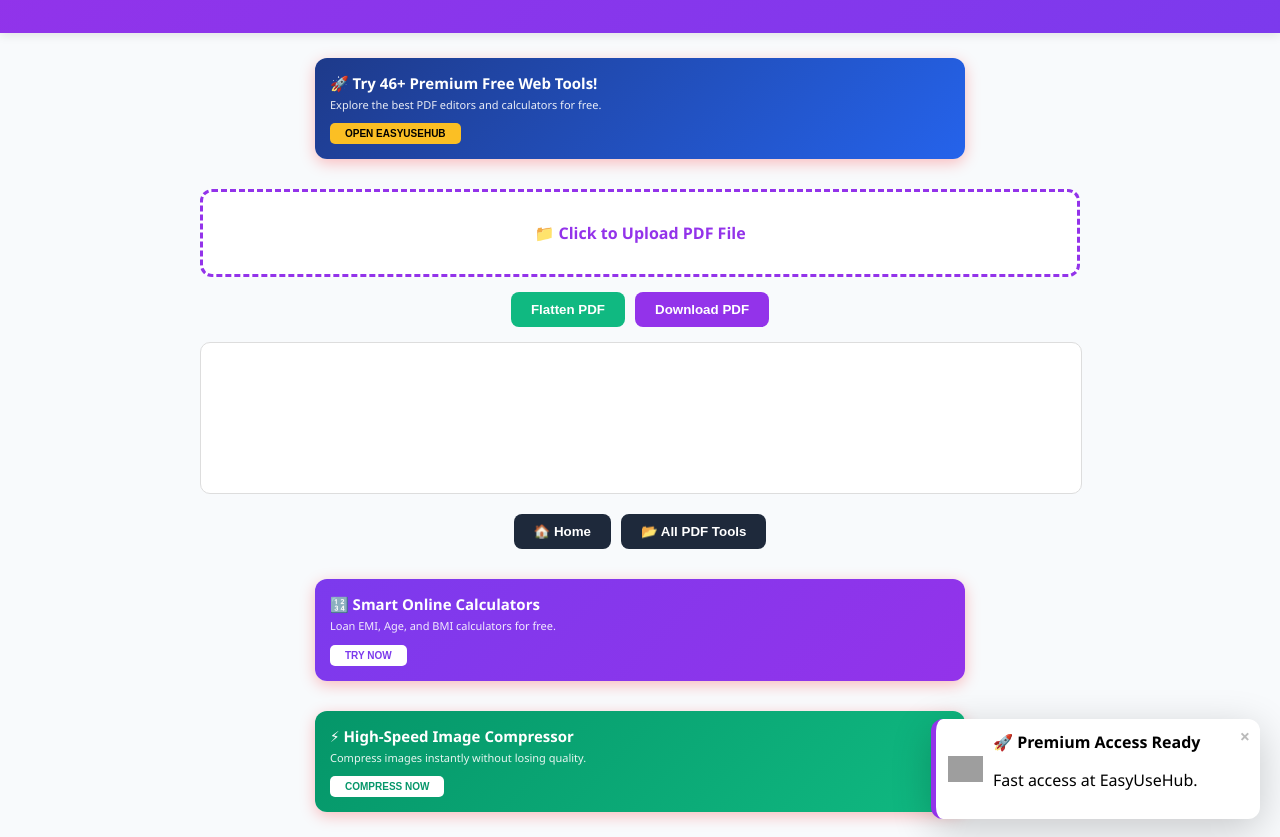
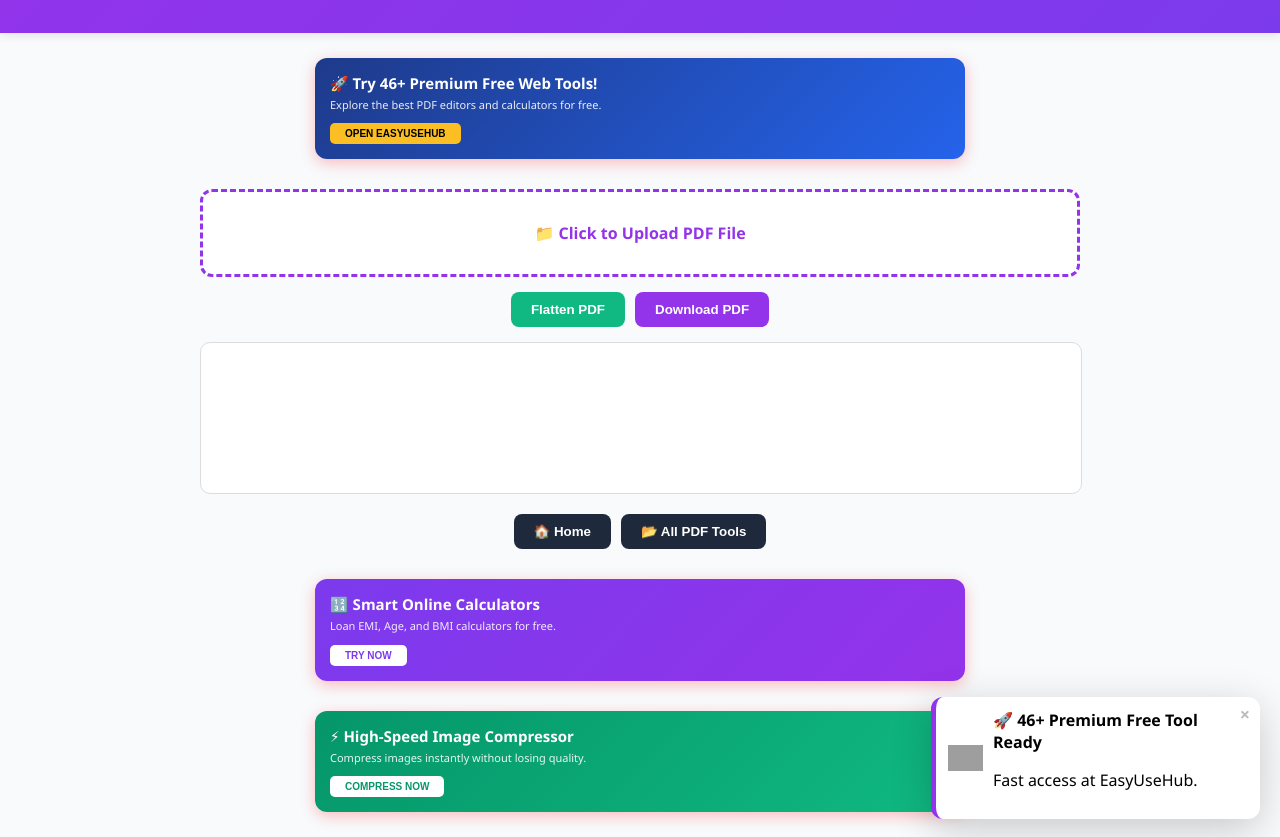
Before and after one commit to easyusehub/Flatten-PDF-Tool, a plain HTML site: page index.html in a window 1280 px wide. Shown: the part 131-968 px from the top of the page. Drawn offline with Linux system fonts and the light colour scheme; grey boxes are pictures that could not be loaded; a script that the page names is missing.

Commit message:
Update index.html

```diff
--- a/index.html
+++ b/index.html
@@ -53,7 +53,7 @@
     <span class="close-push" onclick="document.getElementById('push-notification').classList.remove('active');">&times;</span>
     <div style="display:flex; align-items:center; width:100%;" onclick="window.open('https://easyusehub.blogspot.com', '_blank')">
         <img src="https://cdn-icons-png.flaticon.com/512/5968/5968313.png" alt="icon" style="width:35px; margin-right:10px;">
-        <div class="push-text"><b>🚀 Premium Access Ready</b><p>Fast access at EasyUseHub.</p></div>
+        <div class="push-text"><b>🚀 46+ Premium Free Tool Ready</b><p>Fast access at EasyUseHub.</p></div>
     </div>
 </div>
 
```
